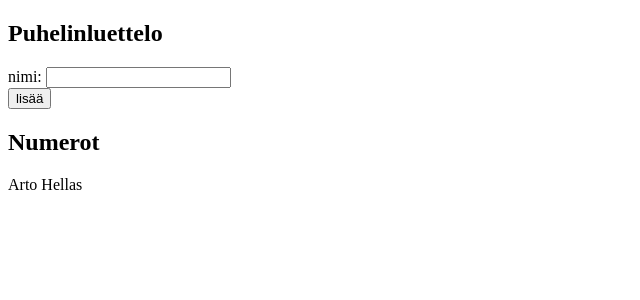
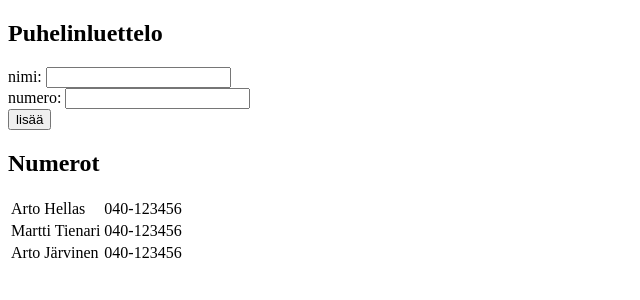
Before and after one commit to stadibo/fullstack_osa2, a React (Create React App) app in the folder 2.6-19_puhelinluettelo/: page / in a window 1280 px wide. Shown: the top 300 px of the page, without its empty margins (0-640 px from the left). Built offline with nearby package versions, Linux system fonts and the light colour scheme.

Commit message:
2.8 done

```diff
--- a/2.6-19_puhelinluettelo/src/App.js
+++ b/2.6-19_puhelinluettelo/src/App.js
@@ -7,10 +7,22 @@ class App extends React.Component {
             persons: [
                 {
                     name: 'Arto Hellas',
+                    number: '040-123456',
                     id: 1
-                }
+                },
+                {
+                    name: 'Martti Tienari',
+                    number: '040-123456',
+                    id: 2
+                },
+                {
+                    name: 'Arto Järvinen',
+                    number: '040-123456',
+                    id: 3
+                },
             ],
-            newName: ''
+            newName: '',
+            newNumber: ''
         }
     }
 
@@ -18,6 +30,7 @@ class App extends React.Component {
         event.preventDefault()
         const personObject = {
             name: this.state.newName,
+            number: this.state.newNumber,
             id: this.state.persons.length + 1
         }
 
@@ -26,7 +39,9 @@ class App extends React.Component {
 
             this.setState({
                 persons,
-                newName: ''
+                newName: '',
+                newNumber: ''
+
             })
         } else {
             alert('Henkilö jo lisätty')
@@ -35,6 +50,10 @@ class App extends React.Component {
 
     handleNameChange = (event) => {
         this.setState({ newName: event.target.value })
+    }
+
+    handleNumberChange = (event) => {
+        this.setState({ newNumber: event.target.value })
     }
 
     render() {
@@ -46,6 +65,12 @@ class App extends React.Component {
                         nimi: <input
                             value={this.state.newName}
                             onChange={this.handleNameChange}
+                        />
+                    </div>
+                    <div>
+                        numero: <input
+                            value={this.state.newNumber}
+                            onChange={this.handleNumberChange}
                         />
                     </div>
                     <div>
@@ -62,11 +87,22 @@ class App extends React.Component {
 }
 
 const Numbers = ({ persons }) => {
-    return persons.map(p => <Person key={p.id} name={p.name} />)
+    return (
+        <table>
+            <tbody>
+                {persons.map(p => <Person key={p.id} person={p} />)}
+            </tbody>
+        </table>
+    )
 }
 
-const Person = ({ name }) => {
-    return <p>{name}</p>
+const Person = ({ person }) => {
+    return (
+        <tr>
+            <td>{person.name}</td>
+            <td>{person.number}</td>
+        </tr>
+    )
 }
 
 export default App
```
